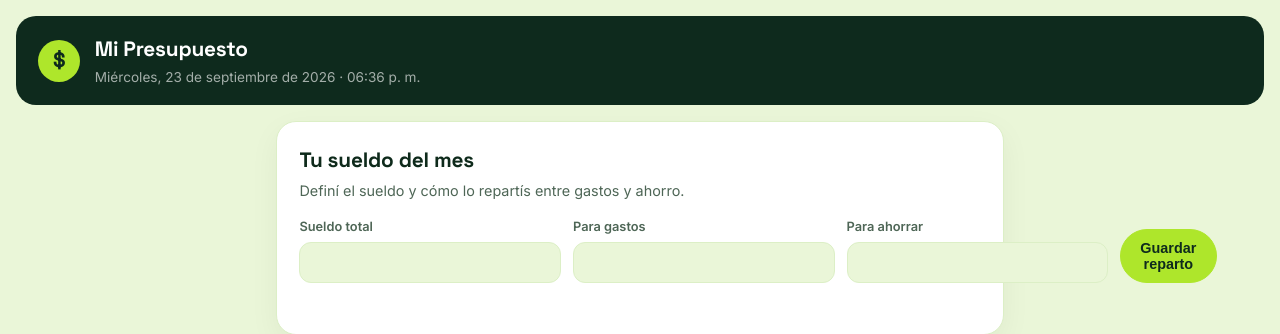
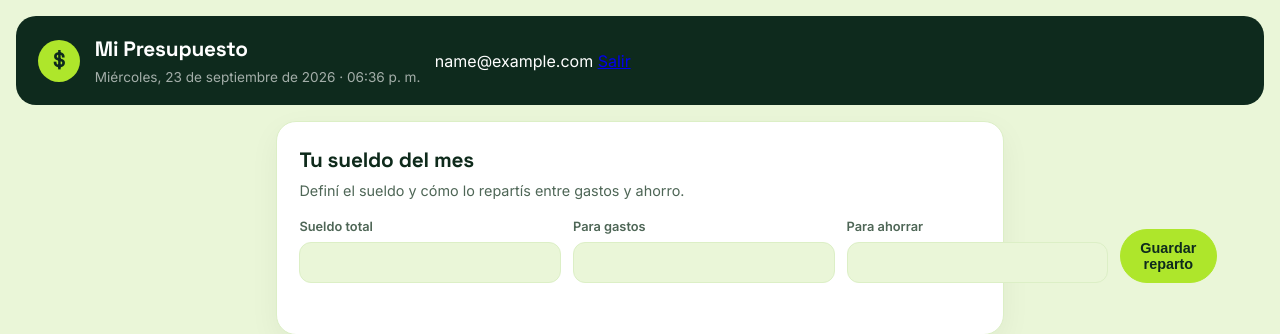
Before and after one commit to milioviedo908-spec/mi-presupuesto, a Flask app: page / in a window 1280 px wide. Shown: the top 334 px of the page. Run offline with Flask 3, Linux system fonts and the light colour scheme; the visitor is signed in with stand-in values (Sample User, id 1); data comes from the database, SQL or seed files in the repository; data that the repository does not hold is empty.

Commit message:
Update index.html

```diff
--- a/templates/index.html
+++ b/templates/index.html
@@ -15,6 +15,10 @@
     <div>
       <h1>Mi Presupuesto</h1>
       <p class="topbar__sub" id="fecha-hora">Ciclo en curso</p>
+    </div>
+    <div class="topbar__usuario">
+      <span>{{ user_email }}</span>
+      <a href="{{ url_for('logout') }}">Salir</a>
     </div>
   </header>
 
```
